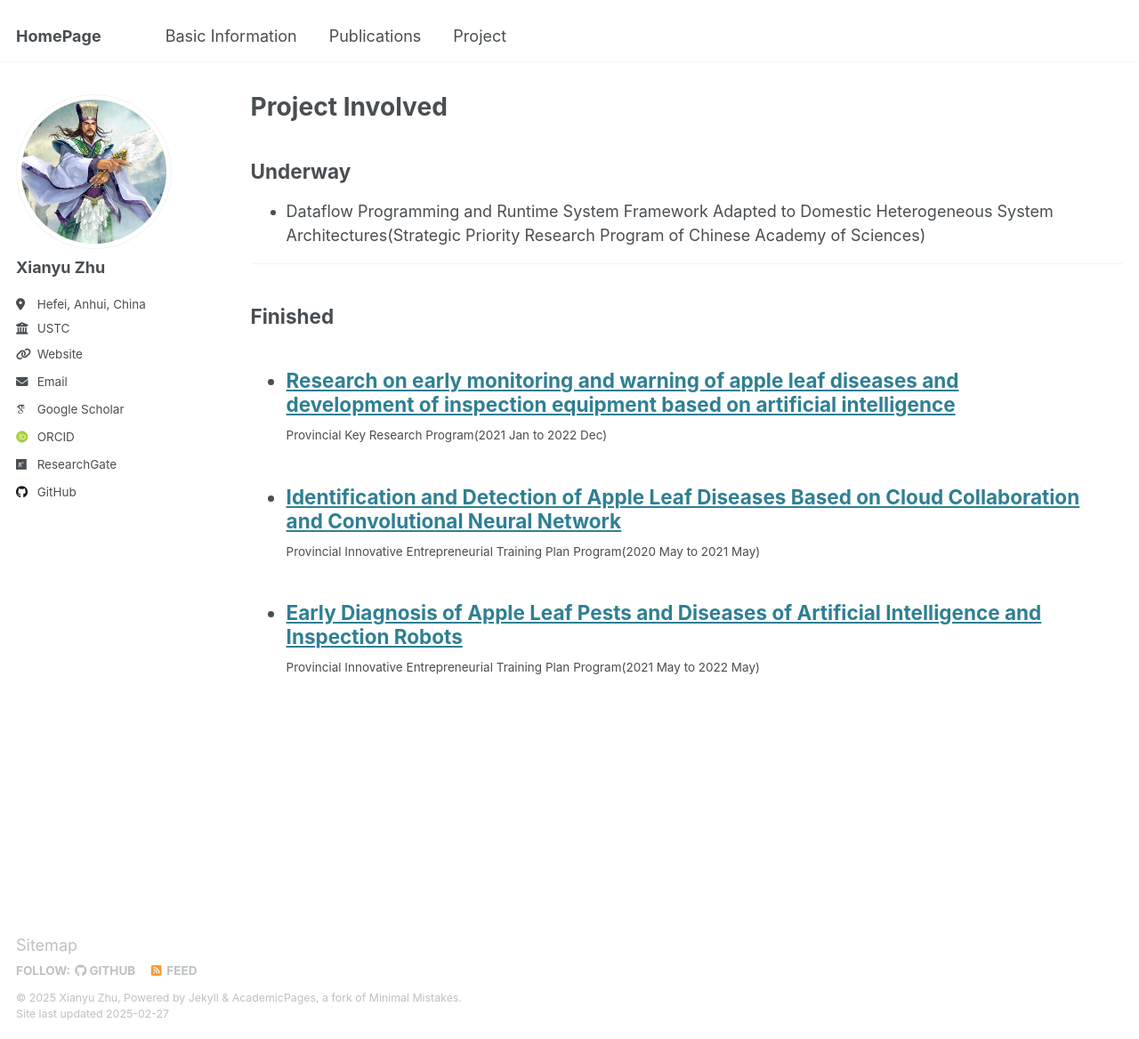
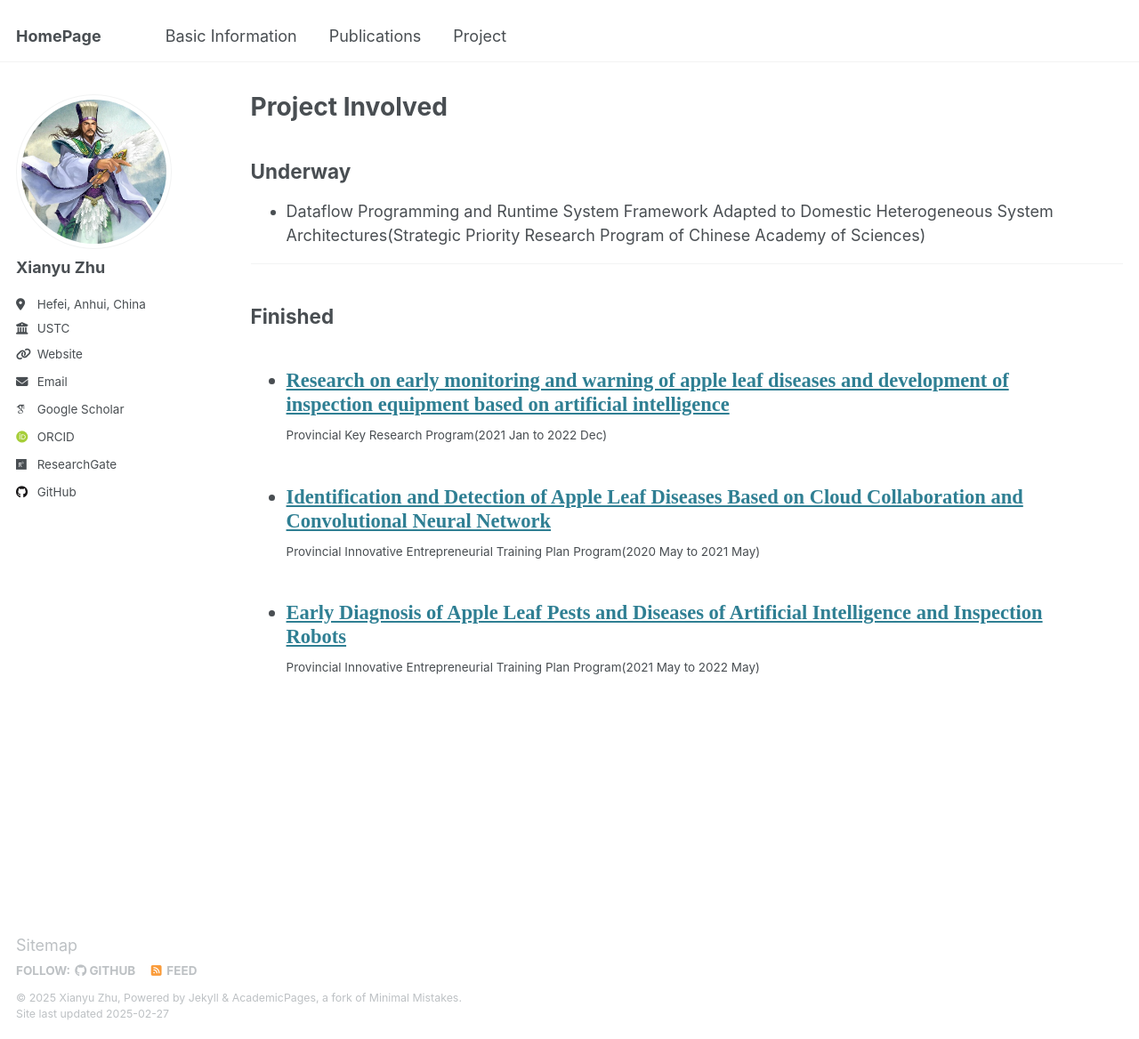
Before and after one commit to zhuxy-USTC/zhuxy-USTC.github.io, a Jekyll site: the page built from _pages/project.md, in a window 1280 px wide and 1168 px high. Shown: the whole window at 89% size. Built offline with Jekyll 4.4.1, drawn with Linux system fonts in a browser that asks for light colours; some web fonts are replaced.

Commit message:
Update archive-single-talk.html

```diff
--- a/_includes/archive-single-talk.html
+++ b/_includes/archive-single-talk.html
@@ -26,7 +26,7 @@
       </div>
     {% endif %}
     <h2 class="archive__item-title" itemprop="headline">
-	<li class="times-font">
+	<li style="font-family: 'Times New Roman', Times, serif;">
       {% if post.link %}
         <a href="{{ post.link }}">{{ title }}</a> <a href="{{ base_path }}{{ post.url }}" rel="permalink"><i class="fa fa-link" aria-hidden="true" title="permalink"></i><span class="sr-only">Permalink</span></a>
       {% else %}
```
